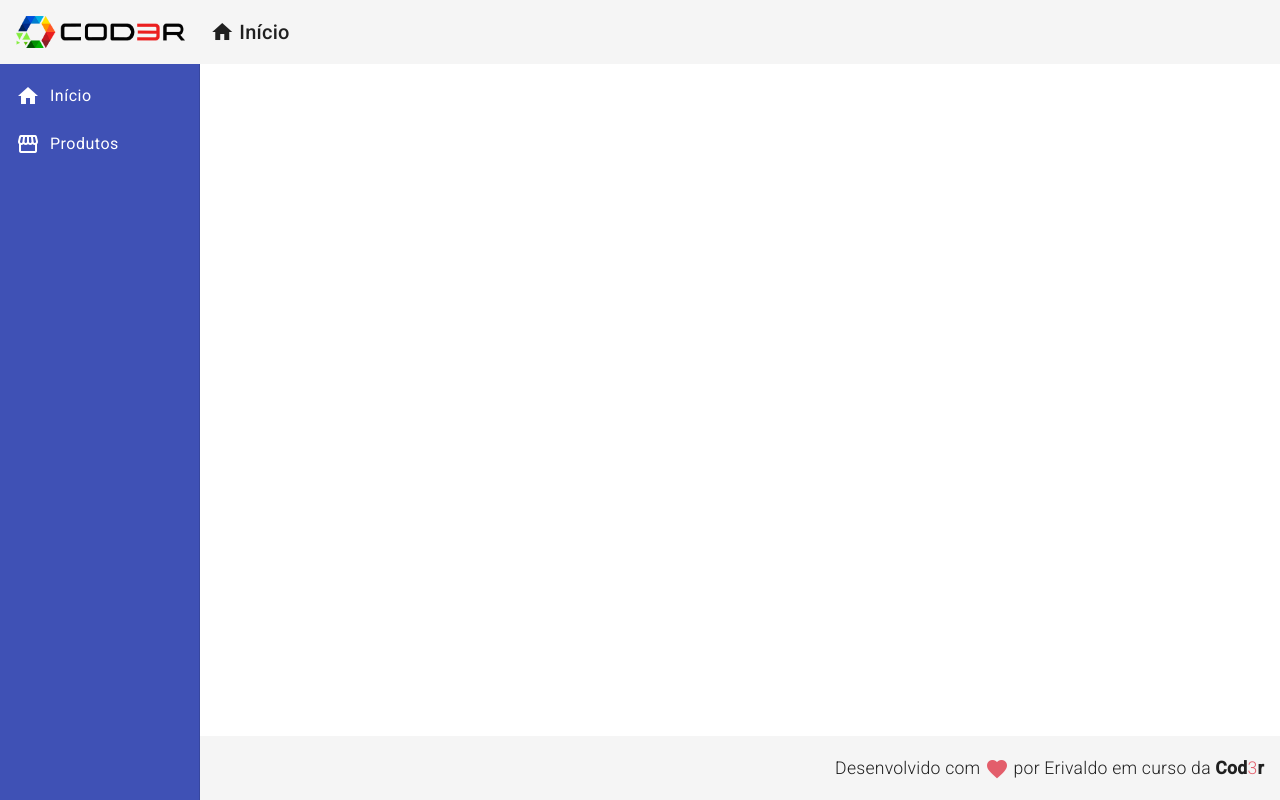
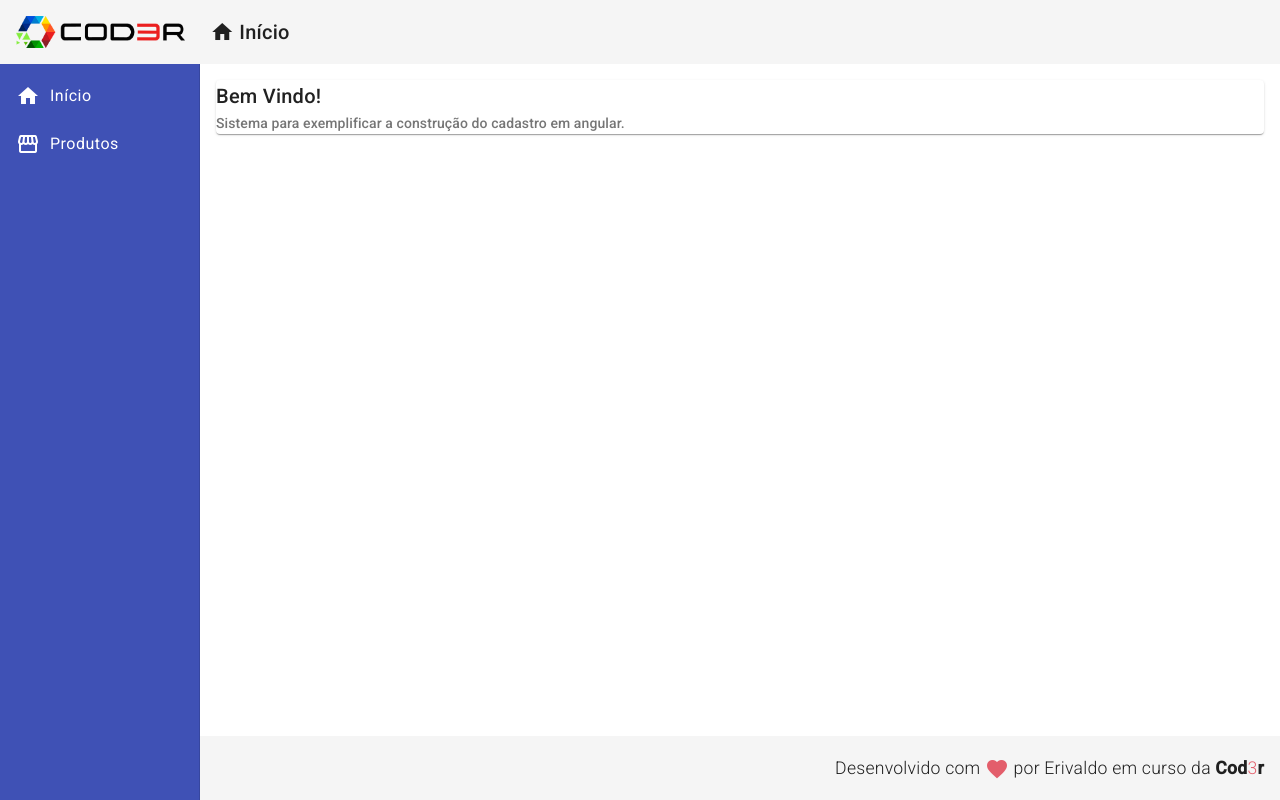
Before and after one commit to Ericky2022/Projeto-crud, an Angular app in the folder frontend/: page / in a window 1280 px wide. Built offline with nearby package versions, Linux system fonts and the light colour scheme.

Commit message:
Iniciando o hone

```diff
--- a/frontend/src/app/app.module.ts
+++ b/frontend/src/app/app.module.ts
@@ -11,6 +11,7 @@ import { FooterComponent } from './components/template/footer/footer.component';
 import { NavComponent } from './components/template/nav/nav.component';
 
 import { MatSidenavModule } from '@angular/material/sidenav';
+import { MatCardModule } from '@angular/material/card';
 import { MatListModule } from '@angular/material/list';
 import { HomeComponent } from './views/home/home.component';
 
@@ -28,7 +29,8 @@ import { HomeComponent } from './views/home/home.component';
     BrowserAnimationsModule,
     MatToolbarModule,
     MatSidenavModule,
-    MatListModule
+    MatListModule,
+    MatCardModule
   ],
   providers: [],
   bootstrap: [AppComponent]
--- a/frontend/src/app/components/template/nav/nav.component.html
+++ b/frontend/src/app/components/template/nav/nav.component.html
@@ -22,6 +22,6 @@
       </mat-nav-list>
   </mat-sidenav>
   <mat-sidenav-content class="content">
-      <router-outlet></router-outlet>
+      <app-home></app-home>
   </mat-sidenav-content>
 </mat-sidenav-container>
--- a/frontend/src/app/views/home/home.component.html
+++ b/frontend/src/app/views/home/home.component.html
@@ -1 +1,8 @@
-<p>home works!</p>
+<mat-card>
+  <mat-card-title class="title">
+    Bem Vindo!
+  </mat-card-title>
+  <mat-card-subtitle class="subtitle">
+    Sistema para exemplificar a construção do cadastro em angular.
+  </mat-card-subtitle>
+</mat-card>
--- a/frontend/src/app/views/home/home.component.scss
+++ b/frontend/src/app/views/home/home.component.scss
@@ -0,0 +1,9 @@
+.home .title {
+  font-size: 3rem;
+  font-weight: 300;
+  line-height: 1.2;
+}
+
+.home .suvtitle {
+  font-size: 1.1em;
+}
```
